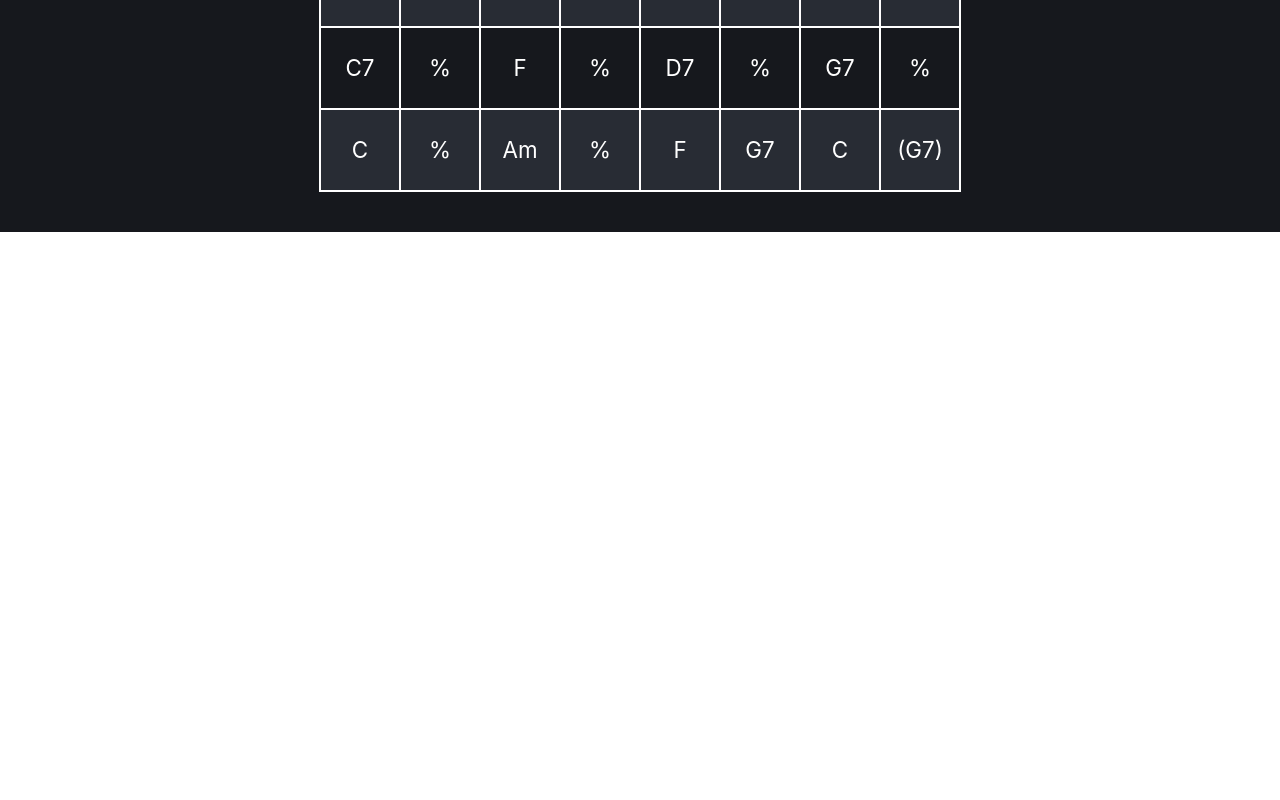
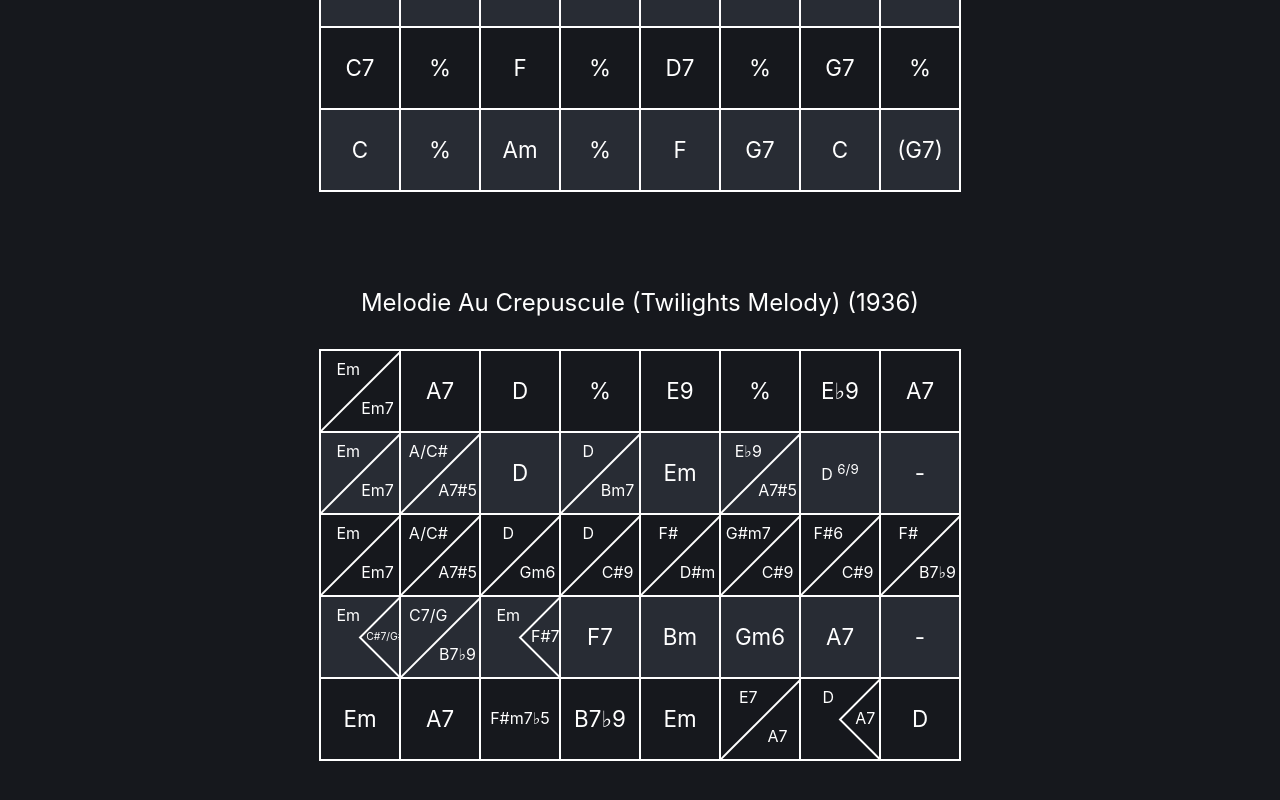
Before and after one commit to samlmcewan/djangos-dreams, a React (Create React App) app: page / in a window 1280 px wide. Shown: the part 1028-1828 px from the top of the page. Before the commit the page ends 1260 px from the top, so only its background shows below. Built offline with nearby package versions, Linux system fonts and the light colour scheme.

Commit message:
Improve font size of long chord names in chord full / half / quarter boxes

```diff
--- a/src/app-data/data.js
+++ b/src/app-data/data.js
@@ -123,52 +123,52 @@ const SongData = [
             {chordName: 'C', positions: 'x13331', firstFret: '3', id: nanoid()},
             {chordName: '(G7)', positions: '2123xx', firstFret: '2', id: nanoid()}]
     },
-    // {
-    //     title: "Melodie Au Crepuscule (Twilights Melody)",
-    //     year: 1936,
-    //     chords: [
-    //         {chordName1: 'Em', positions1: 'x13321', firstFret1: '7', chordName2: 'Em7', positions2: 'x131211', firstFret2: '7'},
-    //         {chordName: 'A7', positions: '2123xx', firstFret: '4'},
-    //         {chordName: 'D', positions: 'x13331', firstFret: '5'},
-    //         {chordName: '%'},
-    //         {chordName: 'E9', positions: 'x212xx', firstFret: '6'},
-    //         {chordName: '%'},
-    //         {chordName: 'E♭9', positions: 'x212xx', firstFret: '5'},
-    //         {chordName: 'A7', positions: '2123xx', firstFret: '4'},
-    //         {chordName1: 'Em', positions1: 'x13321', firstFret1: '7', chordName2: 'Em7', positions2: 'x131211', firstFret2: '7'},
-    //         {chordName1: 'A/C#', positions1: 'x1432x', firstFret1: '4', chordName2: 'A7#5', positions2: 'xx122x', firstFret2: '5'},
-    //         {chordName: 'D', positions: 'x13331', firstFret: '5'},
-    //         {chordName1: 'D', positions1: 'x13331', firstFret1: '5', chordName2: 'Bm7', positions2: '1x111x', firstFret2: '7'},
-    //         {chordName: 'Em', positions: 'x3134x', firstFret: '5'},
-    //         {chordName1: 'E♭9', positions1: 'x212xx', firstFret1: '5', chordName2: 'A7#5', positions2: 'xx122x', firstFret2: '5'},
-    //         {chordName: 'D <sup>6/9</sub>', positions: '221122', firstFret: '4'},
-    //         {chordName: '-'},
-    //         {chordName1: 'Em', positions1: 'x13321', firstFret1: '7', chordName2: 'Em7', positions2: 'x131211', firstFret2: '7'},
-    //         {chordName1: 'A/C#', positions1: 'x1432x', firstFret1: '4', chordName2: 'A7#5', positions2: 'xx122x', firstFret2: '5'},
-    //         {chordName1: 'D', positions1: 'x13331', firstFret1: '5', chordName2: 'Gm6', positions2: 'xx313x', firstFret2: '3'},
-    //         {chordName1: 'D', positions1: 'x13331', firstFret1: '5', chordName2: 'C#9', positions2: 'x2122x', firstFret2: '3'},
-    //         {chordName1: 'F#', positions1: '133211', firstFret1: '2', chordName2: 'D#m', positions2: 'xx212x', firstFret2: '3'},
-    //         {chordName1: 'G#m7', positions1: '1x111x', firstFret1: '4', chordName2: 'C#9', positions2: 'x2122x', firstFret2: '3'},
-    //         {chordName1: 'F#6', positions1: 'xx2122', firstFret1: '3', chordName2: 'C#9', positions2: 'x2122x', firstFret2: '3'},
-    //         {chordName1: 'F#', positions1: '133211', firstFret1: '2', chordName2: 'B7♭9', positions2: '2x121x', firstFret2: '1'},
-    //         {chordName1: 'Em', positions1: 'o22ooo', firstFret1: '1', chordName2: 'C#7/G#', positions2: '2x12xx', firstFret2: '3', chordTwoShort: true},
-    //         {chordName1: 'C7/G', positions1: '2x12xx', firstFret1: '2', chordName2: 'B7♭9', positions2: '2x121x', firstFret2: '1'},
-    //         {chordName1: 'Em', positions1: 'o22ooo', firstFret1: '1', chordName2: 'F#7', positions2: '2123xx', firstFret2: '2', chordTwoShort: true},
-    //         {chordName: 'F7', positions: '2123xx', firstFret: '1'},
-    //         {chordName: 'Bm', positions: 'x13321', firstFret: '2'},
-    //         {chordName: 'Gm6', positions2: 'xx313x', firstFret2: '3'},
-    //         {chordName: 'A7', positions: '2123xx', firstFret: '4'},
-    //         {chordName: '-'},
-    //         {chordName: 'Em', positions: 'x3134x', firstFret: '5'},
-    //         {chordName: 'A7', positions: '2123xx', firstFret: '4'},
-    //         {chordName: 'F#m7♭5', positions: 'xo2212', firstFret: '1'},
-    //         {chordName: 'B7♭9', positions: '2x121x', firstFret: '1'},
-    //         {chordName: 'Em', positions: 'x3134x', firstFret: '5'},
-    //         {chordName1: 'E7', positions1: 'x3231xx', firstFret1: '5', chordName2: 'A7', positions2: '2123xx', firstFret2: '4'},
-    //         {chordName1: 'D', positions1: 'x57775', firstFret1: '5', chordName2: 'A7', positions2: '5456xx', firstFret2: '4', chordTwoShort: true},
-    //         {chordName: 'D', positions: 'xxo232', firstFret: '1'}
-    //     ]
-    // },
+    {
+        title: "Melodie Au Crepuscule (Twilights Melody)",
+        year: 1936,
+        chords: [
+            {chordName1: 'Em', positions1: 'x13321', firstFret1: '7', id1: nanoid(), chordName2: 'Em7', positions2: 'x131211', firstFret2: '7', id2: nanoid()},
+            {chordName: 'A7', positions: '2123xx', firstFret: '4', id: nanoid()},
+            {chordName: 'D', positions: 'x13331', firstFret: '5', id: nanoid()},
+            {chordName: '%', id: nanoid()},
+            {chordName: 'E9', positions: 'x212xx', firstFret: '6', id: nanoid()},
+            {chordName: '%', id: nanoid()},
+            {chordName: 'E♭9', positions: 'x212xx', firstFret: '5', id: nanoid()},
+            {chordName: 'A7', positions: '2123xx', firstFret: '4', id: nanoid()},
+            {chordName1: 'Em', positions1: 'x13321', firstFret1: '7', id1: nanoid(), chordName2: 'Em7', positions2: 'x131211', firstFret2: '7', id2: nanoid()},
+            {chordName1: 'A/C#', positions1: 'x1432x', firstFret1: '4', id1: nanoid(), chordName2: 'A7#5', positions2: 'xx122x', firstFret2: '5', id2: nanoid()},
+            {chordName: 'D', positions: 'x13331', firstFret: '5', id: nanoid()},
+            {chordName1: 'D', positions1: 'x13331', firstFret1: '5', id1: nanoid(), chordName2: 'Bm7', positions2: '1x111x', firstFret2: '7', id2: nanoid()},
+            {chordName: 'Em', positions: 'x3134x', firstFret: '5', id: nanoid()},
+            {chordName1: 'E♭9', positions1: 'x212xx', firstFret1: '5', id1: nanoid(), chordName2: 'A7#5', positions2: 'xx122x', firstFret2: '5', id2: nanoid()},
+            {chordName: 'D <sup>6/9</sub>', positions: '221122', firstFret: '4', id: nanoid()},
+            {chordName: '-', id: nanoid()},
+            {chordName1: 'Em', positions1: 'x13321', firstFret1: '7', id1: nanoid(), chordName2: 'Em7', positions2: 'x131211', firstFret2: '7', id2: nanoid()},
+            {chordName1: 'A/C#', positions1: 'x1432x', firstFret1: '4', id1: nanoid(), chordName2: 'A7#5', positions2: 'xx122x', firstFret2: '5', id2: nanoid()},
+            {chordName1: 'D', positions1: 'x13331', firstFret1: '5', id1: nanoid(), chordName2: 'Gm6', positions2: 'xx313x', firstFret2: '3', id2: nanoid()},
+            {chordName1: 'D', positions1: 'x13331', firstFret1: '5', id1: nanoid(), chordName2: 'C#9', positions2: 'x2122x', firstFret2: '3', id2: nanoid()},
+            {chordName1: 'F#', positions1: '133211', firstFret1: '2', id1: nanoid(), chordName2: 'D#m', positions2: 'xx212x', firstFret2: '3', id2: nanoid()},
+            {chordName1: 'G#m7', positions1: '1x111x', firstFret1: '4', id1: nanoid(), chordName2: 'C#9', positions2: 'x2122x', firstFret2: '3', id2: nanoid()},
+            {chordName1: 'F#6', positions1: 'xx2122', firstFret1: '3', id1: nanoid(), chordName2: 'C#9', positions2: 'x2122x', firstFret2: '3', id2: nanoid()},
+            {chordName1: 'F#', positions1: '133211', firstFret1: '2', id1: nanoid(), chordName2: 'B7♭9', positions2: '2x121x', firstFret2: '1', id2: nanoid()},
+            {chordName1: 'Em', positions1: 'o22ooo', firstFret1: '1', id1: nanoid(), chordName2: 'C#7/G#', positions2: '2x12xx', firstFret2: '3', id2: nanoid(), chordTwoShort: true},
+            {chordName1: 'C7/G', positions1: '2x12xx', firstFret1: '2', id1: nanoid(), chordName2: 'B7♭9', positions2: '2x121x', firstFret2: '1', id2: nanoid()},
+            {chordName1: 'Em', positions1: 'o22ooo', firstFret1: '1', id1: nanoid(), chordName2: 'F#7', positions2: '2123xx', firstFret2: '2', id2: nanoid(), chordTwoShort: true},
+            {chordName: 'F7', positions: '2123xx', firstFret: '1', id: nanoid()},
+            {chordName: 'Bm', positions: 'x13321', firstFret: '2', id: nanoid()},
+            {chordName: 'Gm6', positions2: 'xx313x', firstFret2: '3', id: nanoid()},
+            {chordName: 'A7', positions: '2123xx', firstFret: '4', id: nanoid()},
+            {chordName: '-', id: nanoid()},
+            {chordName: 'Em', positions: 'x3134x', firstFret: '5', id: nanoid()},
+            {chordName: 'A7', positions: '2123xx', firstFret: '4', id: nanoid()},
+            {chordName: 'F#m7♭5', positions: 'xo2212', firstFret: '1', id: nanoid()},
+            {chordName: 'B7♭9', positions: '2x121x', firstFret: '1', id: nanoid()},
+            {chordName: 'Em', positions: 'x3134x', firstFret: '5', id: nanoid()},
+            {chordName1: 'E7', positions1: 'x3231xx', firstFret1: '5', id1: nanoid(), chordName2: 'A7', positions2: '2123xx', firstFret2: '4', id2: nanoid()},
+            {chordName1: 'D', positions1: 'x57775', firstFret1: '5', id1: nanoid(), chordName2: 'A7', positions2: '5456xx', firstFret2: '4', id2: nanoid(), chordTwoShort: true},
+            {chordName: 'D', positions: 'xxo232', firstFret: '1', id: nanoid()}
+        ]
+    },
     // {
     //     title: "Georgia On My Mind",
     //     year: 1936,
--- a/src/components/chord-box/chord-box.component.jsx
+++ b/src/components/chord-box/chord-box.component.jsx
@@ -11,6 +11,26 @@ const ChordBox = ({note, onClick}) => {
         // if box quarter
 
         if (note.chordTwoShort) {
+
+            if (note.chordName2.length > 3) {
+                return (
+                    <div className="chord-box-split">
+                            <div className='quarter-triangle'></div>
+                        <div className="chordbox-quarter">
+                            <p className="chord-note half-right long-note" onClick={() => onClick(note.id2)} key={note.id2}><span dangerouslySetInnerHTML={{ __html: note.chordName2 }} /></p>
+                        </div>
+
+
+
+                        <div className="chordbox-Left">
+                            <p className="chord-note half-left" onClick={() => onClick(note.id1)} key={note.id1}><span dangerouslySetInnerHTML={{ __html: note.chordName1 }} /></p>
+                        </div>
+
+
+                    </div>
+                );
+
+            } else
 
             return (
                 <div className="chord-box-split">
@@ -32,6 +52,7 @@ const ChordBox = ({note, onClick}) => {
         }
         // else if split in half
         else {
+
 
         return (
             <div className="chord-box-split">
@@ -55,7 +76,7 @@ const ChordBox = ({note, onClick}) => {
 // else if full box
 // else if long note name
 
-else if (note.length > 4) {
+else if (note.chordName.length > 4) {
 
     return (
         <div className="chord-box">
--- a/src/components/chord-box/chord-box.styles.scss
+++ b/src/components/chord-box/chord-box.styles.scss
@@ -31,16 +31,6 @@ p {
 	border: 1px solid white;
 	overflow: hidden;
 	position: relative;
-
-	// .half-left {
-	// 	text-align: left;
-	// 	padding-top: 0%;
-	// }
-
-	// .half-right {
-	// 	text-align: right;
-	// 	padding-bottom: 0;
-	// }
 
 	// .half-line {
 	// 	// border-top: 1px solid white;
@@ -95,6 +85,11 @@ p {
 
 	.chord-note {
 		padding-top: 100%;
+		cursor: pointer;
+	}
+
+	.long-note {
+		font-size: 1em;
 	}
 }
 
@@ -114,6 +109,14 @@ p {
 	border: 1px solid white;
 	overflow: hidden;
 	position: relative;
+
+	.long-note {
+		font-size: 0.65rem;
+	}
+
+	p {
+		cursor: pointer;
+	}
 
 	.quarter-triangle {
 		height: 112.5%;
```
